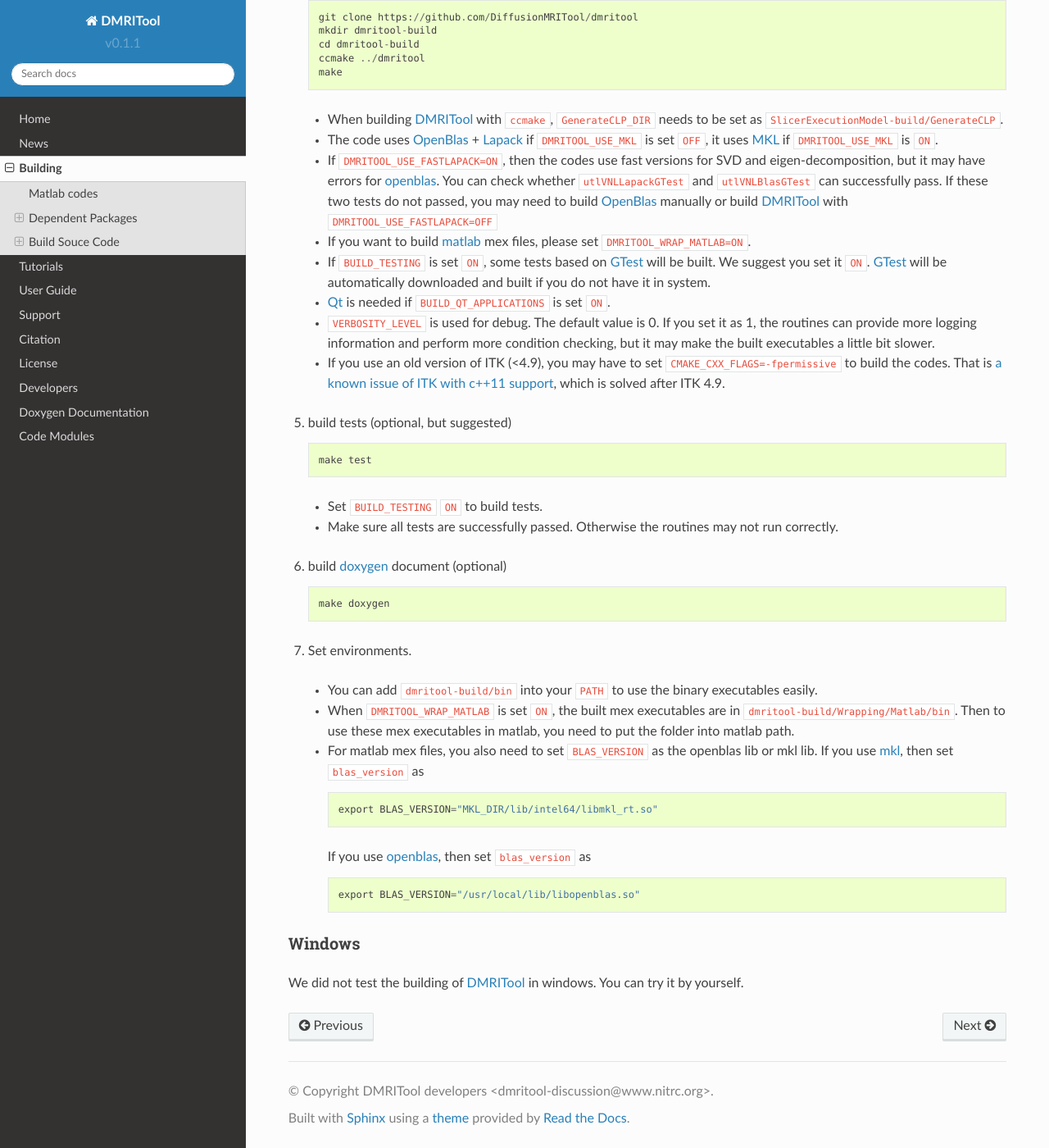
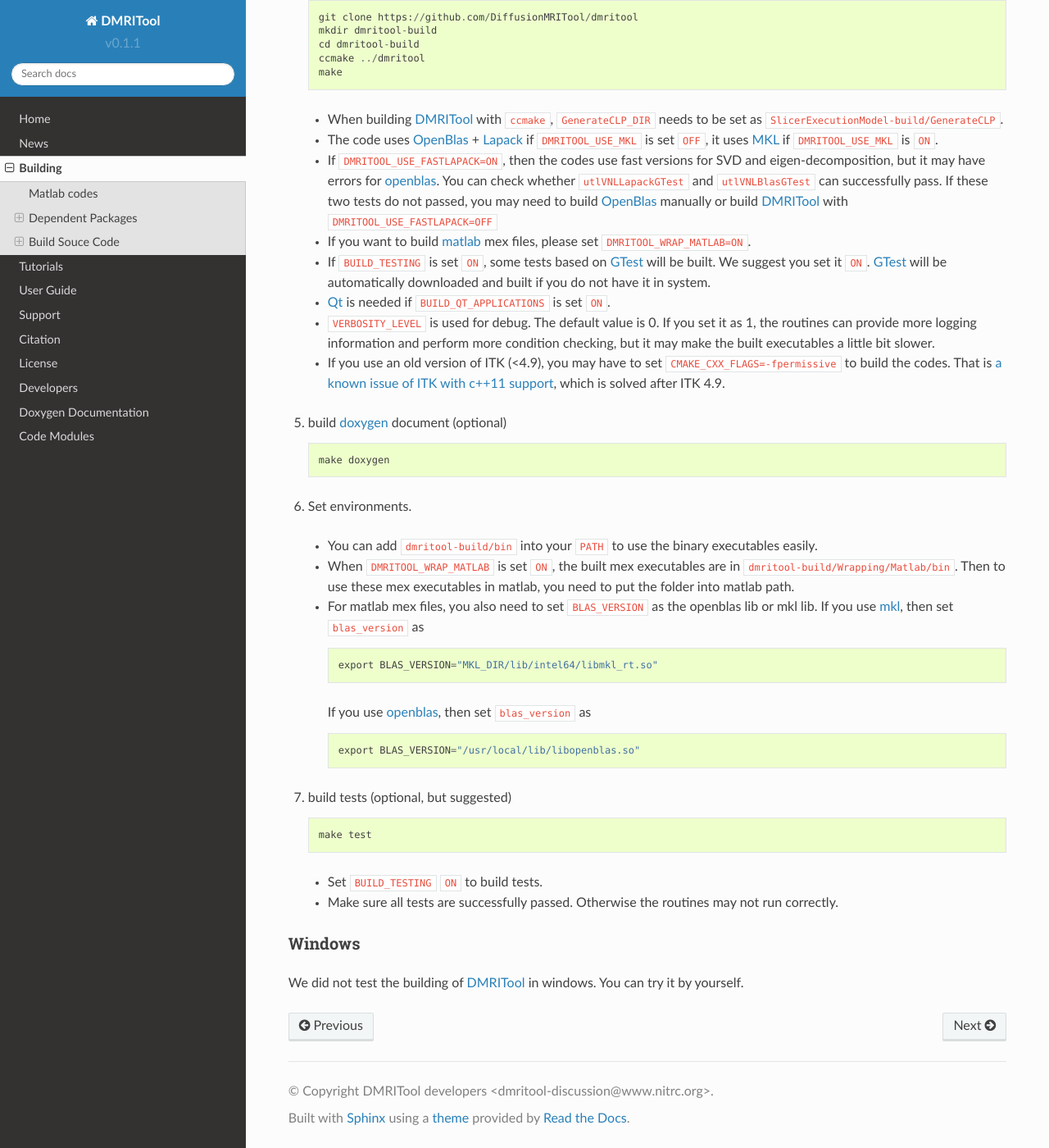
Before and after one commit to DiffusionMRITool/dmritool, a Sphinx documentation site: the page built from Documentation/Sphinx/building.rst, in a window 1280 px wide and 1400 px high, scrolled down 1955 px. Shown: the whole window at 82% size. Built offline with Sphinx 7.4.7 and the Read the Docs theme 2.0.0, drawn with Linux system fonts in a browser that asks for light colours; formulas are drawn with MathJax 3; pages that are not in the unit, such as notebooks, are missing from menus; comment, search, counter and statistics services are not loaded; part of the change alters nothing that is shown.

```diff
--- a/Documentation/Sphinx/building.rst
+++ b/Documentation/Sphinx/building.rst
@@ -111,20 +111,11 @@ Linux and Mac
   -  If you use an old version of ITK (<4.9), you may have to set ``CMAKE_CXX_FLAGS=-fpermissive`` to build the codes.
      That is `a known issue of ITK with c++11 support <https://itk.org/pipermail/insight-developers/2015-December/024705.html>`_, which is solved after ITK 4.9.
 
-
-5. build tests (optional, but suggested) ::
-
-      make test
-
-  - Set ``BUILD_TESTING`` ``ON`` to build tests.
-  - Make sure all tests are successfully passed. Otherwise the routines may not run correctly.
-
-
-6. build doxygen_ document (optional) ::
+5. build doxygen_ document (optional) ::
 
       make doxygen
 
-7. Set environments.
+6. Set environments.
 
   - You can add ``dmritool-build/bin`` into your ``PATH`` to use the binary executables easily.
   - When ``DMRITOOL_WRAP_MATLAB`` is set ``ON``, the built mex executables are in ``dmritool-build/Wrapping/Matlab/bin``.
@@ -138,6 +129,14 @@ Linux and Mac
 
        export BLAS_VERSION="/usr/local/lib/libopenblas.so"
 
+7. build tests (optional, but suggested) ::
+
+      make test
+
+  - Set ``BUILD_TESTING`` ``ON`` to build tests.
+  - Make sure all tests are successfully passed. Otherwise the routines may not run correctly.
+
+
 Windows
 --------
 
```
Also changed, not shown: 1 other file.
